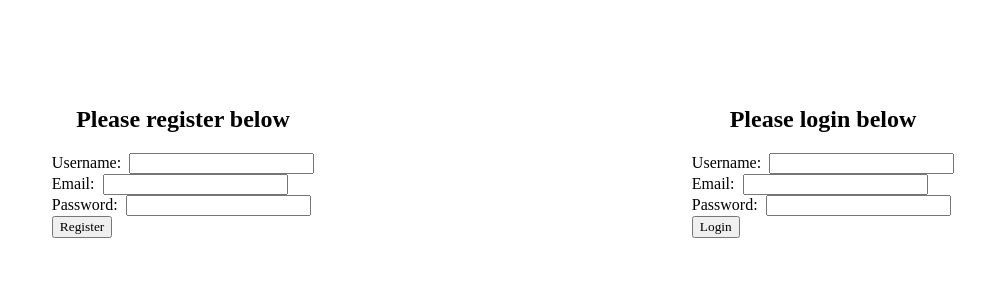
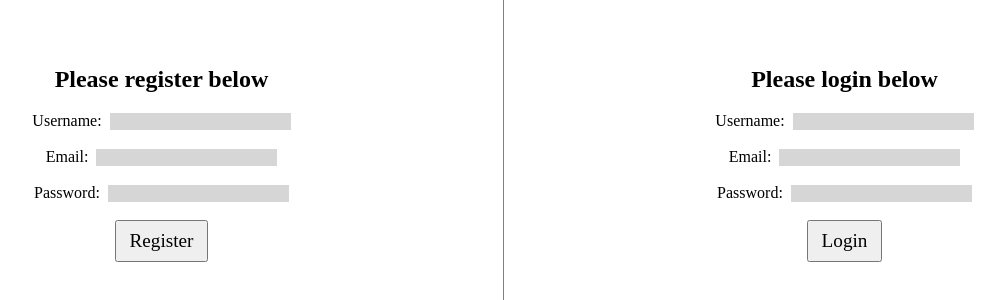
Before and after one commit to zvischvarcz/Users-client-react, a React (Create React App) app: page / in a window 1280 px wide. Shown: the part 230-530 px from the top of the page, without its empty margins (137-1142 px from the left). Built offline with nearby package versions, Linux system fonts and the light colour scheme; a web font is replaced by a local one.

Commit message:
added some styling

```diff
--- a/src/App.css
+++ b/src/App.css
@@ -1,4 +1,5 @@
 @import url('https://fonts.googleapis.com/css2?family=Inknut+Antiqua&display=swap');
+@import url('https://fonts.googleapis.com/css2?family=DM+Sans:opsz@9..40&display=swap');
 
 .Home {
   display: flex;
@@ -8,7 +9,18 @@
   font-family: 'Inknut Antiqua', serif;
 }
 
+button {
+  font-size: larger;
+  padding: 1vh 1vw;
+  cursor: pointer;
+  font-family: 'DM Sans', sans-serif;
+}
 
+.head-logged-in {
+  display: flex;
+  justify-content: space-between;
+  padding: 2vw;
+}
 
 .register {
   display: flex;
@@ -32,7 +44,20 @@
   display: flex;
   justify-content: space-around;
   align-items: center;
-  height: 80vh;
+  margin-bottom: 3vh;
+}
+
+.form {
+  display: flex;
+  flex-direction: column;
+  align-items: center;
+  justify-content: center;
+}
+
+.form input {
+  border: none;
+  background-color: rgb(214, 214, 214);
+  margin: 0;
 }
 
 .booksWrap {
@@ -46,3 +71,11 @@
   background-color: bisque;
   text-align: center;
 }
+
+.line-seperation {
+  margin: 0;
+  padding: 0;
+  width: 0px;
+  border-left: 1px solid gray;
+  height: 80%;
+}
--- a/src/components/AddBooks.js
+++ b/src/components/AddBooks.js
@@ -23,7 +23,7 @@ function AddBooks(props) {
   return (
     <div className='register'>
         <h2>Add your books Below</h2>
-        <form onSubmit={submitHandler}>
+        <form onSubmit={submitHandler} className='form'>
             <label>Title: &nbsp;
                 <input onChange={(e) => {setTitle(e.target.value)}}></input>
             </label>
--- a/src/components/DeleteUser.js
+++ b/src/components/DeleteUser.js
@@ -18,7 +18,7 @@ function Delete(props) {
   return (
     <div className='login'>
         <h2>Delete</h2>
-        <form onSubmit={submitHandler}>
+        <form onSubmit={submitHandler} className='form'>
             <label>Username: {props.user}
             </label>
             <br></br>
--- a/src/components/Login.js
+++ b/src/components/Login.js
@@ -25,7 +25,7 @@ function Login({newUser}) {
   return (
     <div className='login'>
         <h2>Please login below</h2>
-        <form onSubmit={submitHandler}>
+        <form onSubmit={submitHandler} className='form'>
             <label>Username: &nbsp;
                 <input onChange={(e) => {setUsername(e.target.value)}}></input>
             </label>
--- a/src/components/Register.js
+++ b/src/components/Register.js
@@ -26,7 +26,7 @@ function Register() {
   return (
     <div className='register'>
         <h2>Please register below</h2>
-        <form onSubmit={submitHandler}>
+        <form onSubmit={submitHandler} className='form'>
             <label>Username: &nbsp;
                 <input onChange={(e) => {setUsername(e.target.value)}}></input>
             </label>
--- a/src/components/updateUser.js
+++ b/src/components/updateUser.js
@@ -23,7 +23,7 @@ function Update(props) {
   return (
     <div className='update'>
         <h2>Update</h2>
-        <form onSubmit={submitHandler}>
+        <form onSubmit={submitHandler} className='form'>
         <label> Username: {props.user}
             </label>
             <br></br>
--- a/src/pages/Home.js
+++ b/src/pages/Home.js
@@ -25,6 +25,7 @@ function Home({setUser}) {
   return (
     <div className="Home">
       <Register />
+      <div className='line-seperation'></div>
       <div>
         <Login newUser={setUser} />
       </div>
--- a/src/pages/LoggedIn.js
+++ b/src/pages/LoggedIn.js
@@ -19,7 +19,7 @@ function LoggedIn() {
         } else {
             setUser(localStorage.getItem("username"))
         }
-      }, [])
+      }, [navigate])
 
     const logOut = () => {
        deleteCookie("jwt-token")
@@ -28,8 +28,12 @@ function LoggedIn() {
 
   return (
     <div>
-
-        <h2>Welcome {user}</h2>
+        <div className='head-logged-in'>
+            <h2>Welcome {user}</h2>
+            <form onSubmit={logOut}>
+            <button type='submit'>Log Out</button>
+            </form>
+        </div>
         <div className="update-delete-wrap">
             <AddBooks user={user}/>
             <Update user={user}/>
@@ -38,9 +42,7 @@ function LoggedIn() {
         <div>
             <Books user={user}/>
         </div>
-        <form onSubmit={logOut}>
-        <button type='submit'>Log Out</button>
-        </form>
+
     </div>
   );
 }
```
